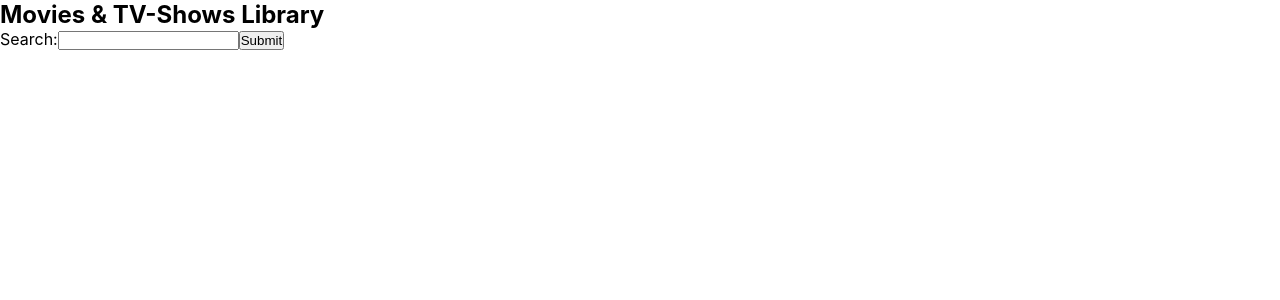
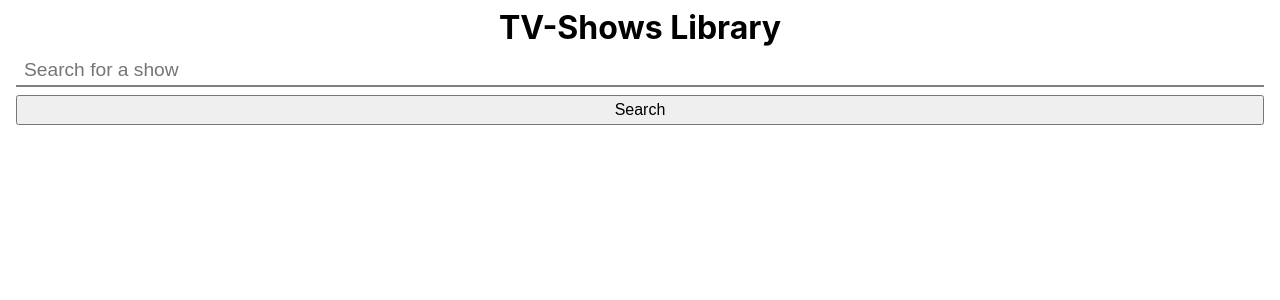
Before and after one commit to Obtez/movie-library, a React (Create React App) app in the folder client/: page / in a window 1280 px wide. Shown: the top 300 px of the page. Built offline with nearby package versions, Linux system fonts and the light colour scheme.

Commit message:
Homepage styling

```diff
--- a/client/src/components/episodes/EpisodeListItem.tsx
+++ b/client/src/components/episodes/EpisodeListItem.tsx
@@ -1,19 +1,44 @@
+import React, { useState, useEffect } from "react";
+import { EpisodeData } from "../../types/movieTypes";
+
 interface Props {
   episode: any;
 }
 
+const emptyEpisode: EpisodeData = {
+  id: 0,
+  number: 0,
+  name: "",
+  summary: "",
+  airdate: "",
+}
+
 export default function EpisodeListItem({ episode }: Props) {
+  const [episodeData, setEpisodeData] = useState<EpisodeData>(emptyEpisode)
+
+
+  useEffect(() => {
+    setEpisodeData({
+      id: episode.id,
+      number: episode.number,
+      name: episode.name,
+      summary: episode.summary,
+      airdate: episode.airdate,
+    })
+  }, [])
+
   if (!episode) return null;
 
-  const { number, name, summary, airdate } = episode;
-
-  const tidySummary = summary.replace(/<\/?[^>]+(>|$)/g, "");
+  const tidySummary = (summary: string) => {
+    if (!summary) return "";
+    return summary.replace(/<\/?[^>]+(>|$)/g, "");
+  }
 
   return (
     <li>
-      <h2>{number} - {name}</h2>
-      {tidySummary}
-      <p>Premiered: { airdate }</p>
+      <h2>{episodeData.number} - {episodeData.name}</h2>
+      {tidySummary(episodeData.summary)}
+      <p>Premiered: { episodeData.airdate }</p>
     </li>
   )
 }
--- /dev/null
+++ b/client/src/components/search/Search.module.scss
@@ -0,0 +1,24 @@
+.searchForm {
+  display: flex;
+  flex-flow: column nowrap;
+
+  label {
+    font-size: 1.2rem;
+    font-weight: 500;
+  }
+
+  input {
+    padding: .25rem .5rem;
+    margin-bottom: .5rem;
+    font-size: 1.2rem;
+    border: none;
+    border-bottom: 2px solid gray;
+  }
+
+  button {
+    width: auto;
+    padding: .25rem .5rem;
+    font-size: 1rem;
+    font-weight: 500;
+  }
+}
--- a/client/src/components/search/Search.tsx
+++ b/client/src/components/search/Search.tsx
@@ -1,6 +1,7 @@
 import React, { useState, useEffect, FormEvent, ChangeEvent } from "react";
 import { searchForShow } from "../../services/api/search";
 import { MovieData } from "../../types/movieTypes";
+import styles from "./Search.module.scss";
 
 
 interface Props {
@@ -9,21 +10,10 @@ interface Props {
 
 export default function Search({ updateResults }: Props) {
   const [search, setSearch] = useState("");
-  const [results, setResults] = useState([]);
 
    const handleChange = (e: ChangeEvent<HTMLInputElement>) => {
     setSearch(e.target.value);
    }
-
-  // const stripResults = (rawResults: any[]): MovieData[] => {
-  //   return rawResults.map(r => {
-  //     return {
-  //       id: r.show.id,
-  //       name: r.show.name,
-  //       image: r.show.image.medium,
-  //     }
-  //   })
-  // }
 
   const handleSubmit = (e: FormEvent<HTMLFormElement>) => {
     e.preventDefault();
@@ -38,13 +28,13 @@ export default function Search({ updateResults }: Props) {
   }
 
   return (
-   <form onSubmit={handleSubmit}>
+   <form className={styles.searchForm} onSubmit={handleSubmit}>
     <label htmlFor="search">
-      Search:
+      {/* Search for a show */}
     </label>
-    <input type="text" value={search} name="search" id="search" onChange={handleChange} required />
+    <input type="search" value={search} name="search" id="search" onChange={handleChange} placeholder="Search for a show" required />
 
-    <button type="submit">Submit</button>
+    <button type="submit">Search</button>
   </form>
   )
 }
--- a/client/src/components/shows/ShowListItem.tsx
+++ b/client/src/components/shows/ShowListItem.tsx
@@ -2,6 +2,7 @@ import React, { useState, useEffect } from "react";
 import { MovieData } from "../../types/movieTypes";
 import { searchForSeasons } from "../../services/api/search";
 import { useNavigate } from "react-router-dom";
+import styles from "./Shows.module.scss";
 
 interface Props {
   show: MovieData;
@@ -21,12 +22,14 @@ export default function ShowListItem({ show }: Props) {
   }
 
   return (
-   <li>
-    <h2>{ name }</h2>
+   <li className={styles.showItem}>
     {
       image && <img src={ image } alt={ name } />
     }
-    <button onClick={navigateToDetails}>Get Seasons</button>
+    <div className={styles.cardTextContainer}>
+      <h2>{ name }</h2>
+      <button onClick={navigateToDetails}>Get Details</button>
+    </div>
   </li>
   )
 }
--- /dev/null
+++ b/client/src/components/shows/Shows.module.scss
@@ -0,0 +1,34 @@
+.showsList {
+  list-style-type: none;
+
+  display: flex;
+  flex-flow: row wrap;
+}
+
+.showItem {
+  width: 100%;
+  margin-bottom: 1rem;
+  display: grid;
+  grid-template-columns: 1fr 1fr;
+
+  img {
+    width: fit-content;
+  }
+
+  .cardTextContainer {
+    display: flex;
+    flex-flow: column nowrap;
+    justify-content: center;
+    align-items: center;
+
+    h2 {
+      margin-bottom: 1rem;
+    }
+    button {
+      width: fit-content;
+      padding: .25rem .5rem;
+    }
+  }
+
+
+}
--- a/client/src/components/shows/ShowsList.tsx
+++ b/client/src/components/shows/ShowsList.tsx
@@ -1,6 +1,7 @@
 import React, { useState } from "react"
 import { MovieData } from "../../types/movieTypes";
 import ShowListItem from "./ShowListItem";
+import styles from "./Shows.module.scss";
 
 interface Props {
   shows: MovieData[]
@@ -10,7 +11,7 @@ export default function ShowsList({ shows }: Props) {
   if (!shows) return null;
 
   return (
-    <ul>
+    <ul className={styles.showsList}>
       {
         shows.map((show: MovieData) => <ShowListItem key={show.id} show={show} />)
       }
--- /dev/null
+++ b/client/src/pages/home/Home.module.scss
@@ -0,0 +1,12 @@
+.container {
+  padding: .5rem 1rem;
+}
+
+.headerContainer {
+  margin-bottom: 2rem;
+
+  h1 {
+    text-align: center;
+    margin-bottom: .5rem;
+  }
+}
--- a/client/src/pages/home/Home.tsx
+++ b/client/src/pages/home/Home.tsx
@@ -3,6 +3,7 @@ import Search from "../../components/search/Search";
 import ShowsList from "../../components/shows/ShowsList";
 import { searchForShow, searchForSeasons } from "../../services/api/search";
 import { MovieData } from "../../types/movieTypes";
+import styles from "./Home.module.scss";
 
 
 export default function Home() {
@@ -30,13 +31,16 @@ export default function Home() {
   }
 
   return (
-    <section>
-      <h1>Movies &amp; TV-Shows Library</h1>
-     <Search updateResults={updateResults} />
-
-      {
-        results.length > 0 && <ShowsList shows={results} />
-      }
-    </section>
+    <main className={styles.container}>
+        <header className={styles.headerContainer}>
+          <h1>TV-Shows Library</h1>
+          <Search updateResults={updateResults} />
+        </header>
+        <section>
+          {
+            results.length > 0 && <ShowsList shows={results} />
+          }
+        </section>
+    </main>
   )
 }
--- a/client/src/services/api/search.ts
+++ b/client/src/services/api/search.ts
@@ -18,6 +18,5 @@ export const searchForShowById = async (id: string) => {
 
 export const searchForEpisodesBySeasonId = async (id: string) => {
   const response = await axios(`${BASE_URL}${EPISODES_QUERY(id)}`);
-  console.log(response.data)
   return response.data;
 }
```
Also changed, not shown: client/src/types/movieTypes.ts (+8 -0 lines), client/src/components/seasons/Seasons.module.scss (added).
